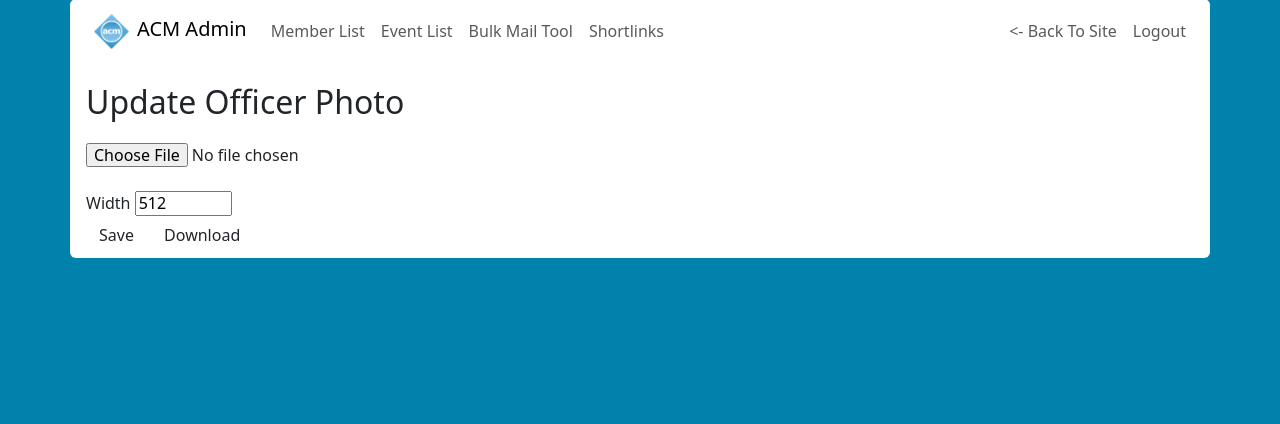
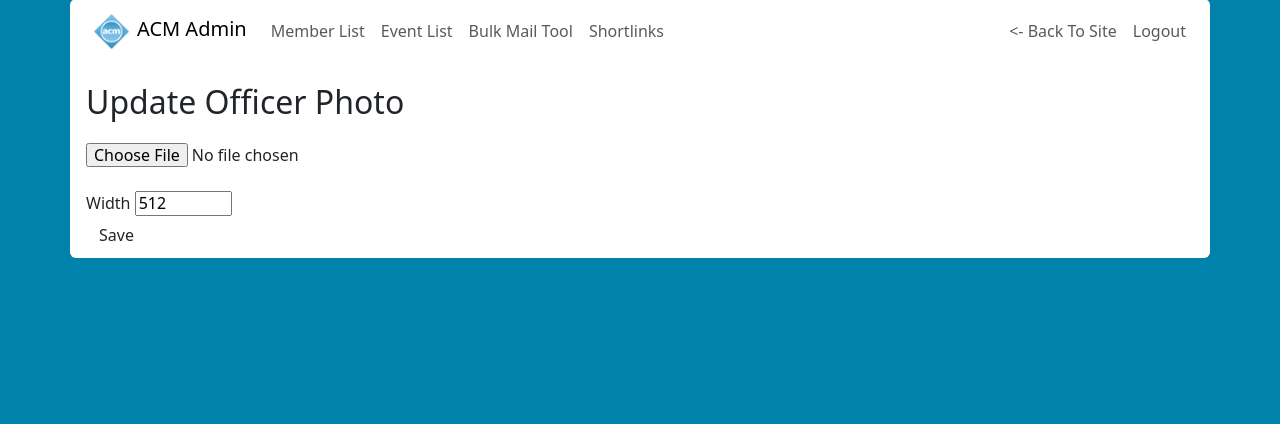
Before and after one commit to wpi-acm/acm-site, a Flask app: template acmsite/templates/admin/officer_photo.html in a window 1280 px wide. Shown: the part 49-473 px from the top of the page. Run offline with Flask 3, Linux system fonts and the light colour scheme; the template is opened without the code that fills it, so the values that code supplies are empty; parts of the project's set-up code (start-up, migrations or seed data) failed here and were passed over; some libraries are stand-ins or nearby versions.

Commit message:
Add link to photo page from admin index

```diff
--- a/acmsite/templates/admin/index.html
+++ b/acmsite/templates/admin/index.html
@@ -4,4 +4,7 @@
 <h1>Welcome to the Officer Dashboard!</h1>
 <p>Use the navbar up top to navigate to a user dashboard, event dashboard, and
 bulk mail tool (when/if it works...).</p>
+
+<p>Update your Officer photo <a href="{{ url_for('admin.upload_photo')
+                                      }}">here</a>
 {% endblock app_content %}
--- a/acmsite/templates/admin/officer_photo.html
+++ b/acmsite/templates/admin/officer_photo.html
@@ -25,8 +25,6 @@
 		</div>
 		<!-- save btn -->
 		<button class="btn save hide">Save</button>
-		<!-- download btn -->
-		<a href="" class="btn download hide">Download</a>
 	</div>
 <script src="{{ url_for('static', filename='js/jquery-3.6.3.min.js') }}" charset="utf-8"></script>
 <script src='https://cdnjs.cloudflare.com/ajax/libs/cropperjs/0.8.1/cropper.min.js'></script>
@@ -40,7 +38,6 @@ img_h = document.querySelector('.img-h'),
 options = document.querySelector('.options'),
 save = document.querySelector('.save'),
 cropped = document.querySelector('.cropped'),
-dwn = document.querySelector('.download'),
 upload = document.querySelector('#file-input'),
 cropper = '';
 
@@ -95,9 +92,6 @@ save.addEventListener('click', e => {
         window.location = `/admin/officer/${user_id}`
     }
     });
-  dwn.classList.remove('hide');
-  dwn.download = 'imagename.png';
-  dwn.setAttribute('href', imgSrc);
 });
 </script>
 {% endblock %}
```
